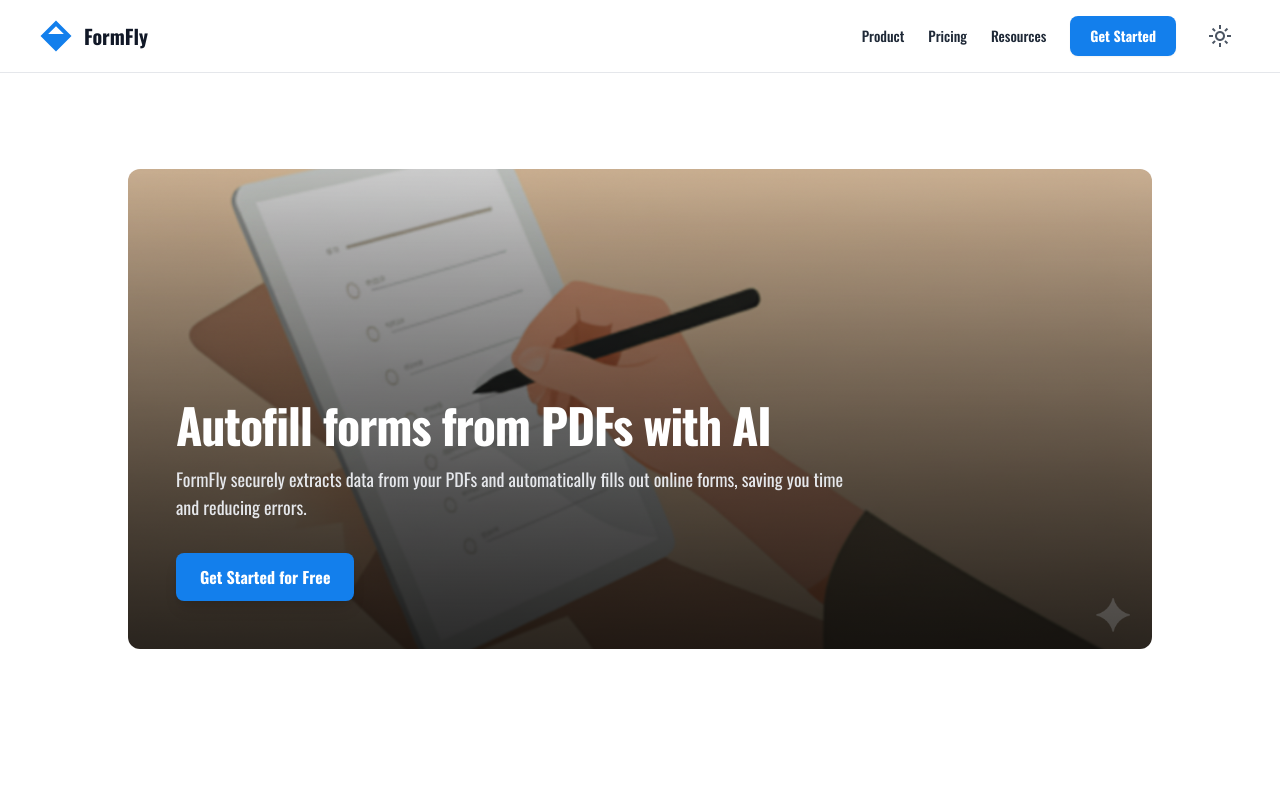
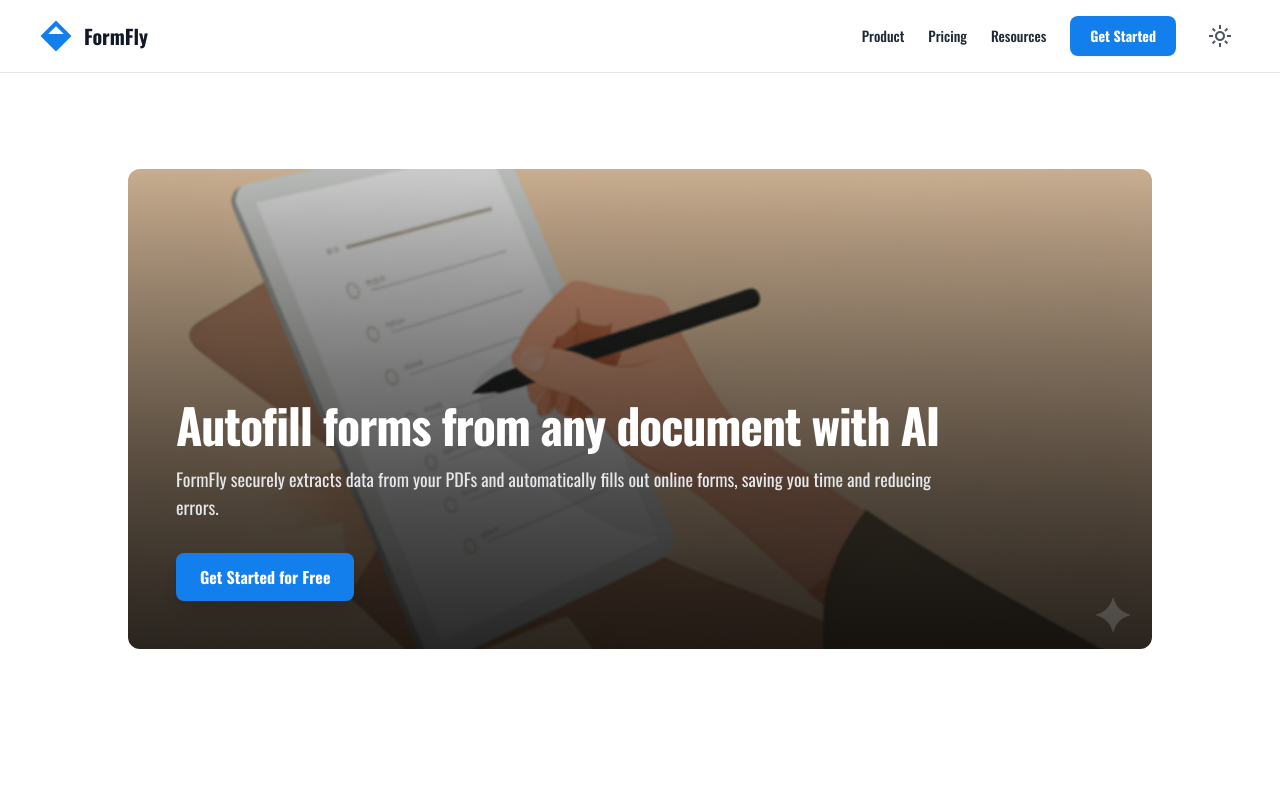
Before and after one commit to NitinSingh99/FormFly, a React (Create React App) app in the folder frontend/: page / in a window 1280 px wide. Shown: the top 800 px of the page. Built offline with nearby package versions, Linux system fonts and the light colour scheme.

Commit message:
style: change pdf to doc

```diff
--- a/frontend/src/components/Homepage/sections/HeroSection.tsx
+++ b/frontend/src/components/Homepage/sections/HeroSection.tsx
@@ -10,8 +10,8 @@ export default function HeroSection() {
                     backgroundImage:
                         `linear-gradient(to top, rgba(0,0,0,0.6) 0%, rgba(0,0,0,0.1) 100%), url(${heroBg})`
                 }}>
-                    <div className="flex flex-col gap-4 text-left max-w-2xl">
-                        <h1 className="text-white text-4xl md:text-5xl font-extrabold tracking-tight">Autofill forms from PDFs with AI</h1>
+                    <div className="flex flex-col gap-4 text-left max-w-3xl">
+                        <h1 className="text-white text-4xl md:text-5xl font-extrabold tracking-tight">Autofill forms from any document with AI</h1>
                         <p className="text-gray-200 text-base md:text-lg">
                             FormFly securely extracts data from your PDFs and automatically fills out online forms, saving you time and reducing errors.
                         </p>
```
